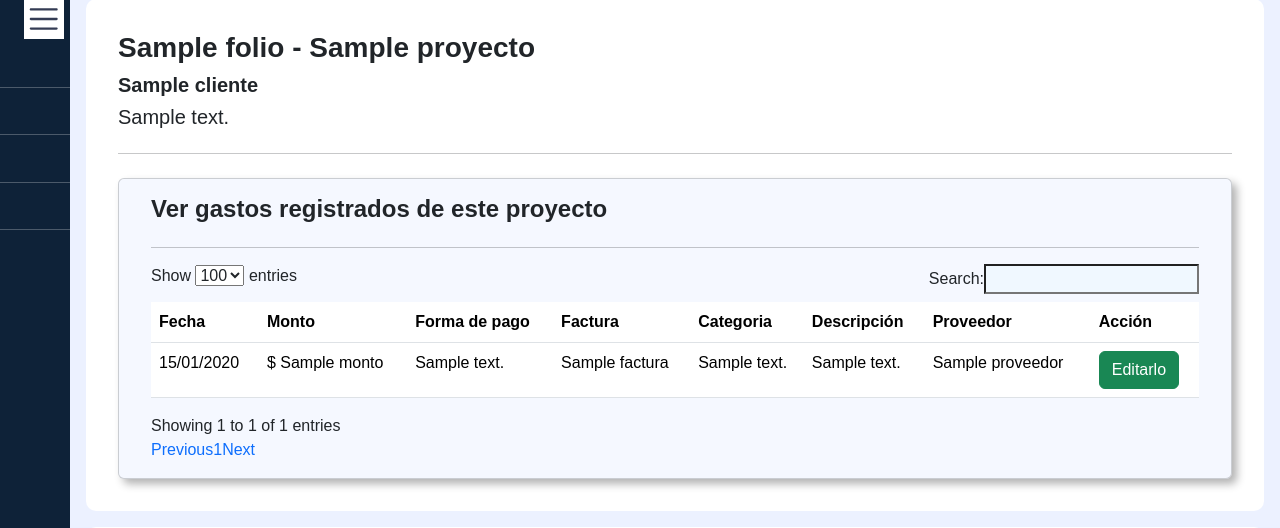
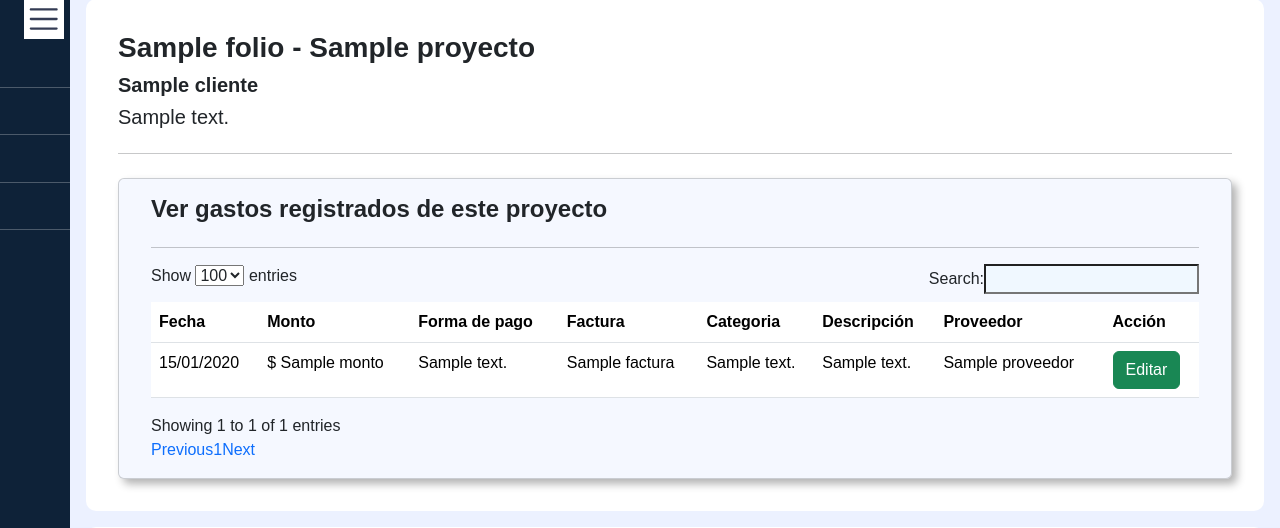
Before and after one commit to gestionDeDatos05/gastosCoprat, a Django app: template Aplicacion/templates/Proceso/Gastos/index.html in a window 1280 px wide. Shown: the part 17-545 px from the top of the page. Run offline with Django 4.2, Linux system fonts and the light colour scheme; the template is opened without the code that fills it: most values are stand-ins (such as "Sample title", 1, 10 or a date in 2020); some libraries are stand-ins or nearby versions.

Commit message:
input Factura

```diff
--- a/Aplicacion/templates/Proceso/Gastos/index.html
+++ b/Aplicacion/templates/Proceso/Gastos/index.html
@@ -54,7 +54,7 @@
                                 <input type="hidden" value="{{context.cliente}}" name="cliente">
                                 <input type="hidden" value="{{context.proyecto}}" name="proyecto">
                                 <input type="hidden" value="{{context.descripcion}}" name="descripcionProyecto">
-                                <button class="btn btn-success">Editarlo</button>
+                                <button class="btn btn-success">Editar</button>
                             </form>
                         </td>
                     </tr>
@@ -121,7 +121,7 @@
                     {% csrf_token %}
                     <div class="row mb-3">
                         <div class="col-6">
-                            <label for="exampleInputEmail1" class="form-label"><b>CATEGORIA *</b></label>
+                            <label class="form-label"><b>CATEGORIA *</b></label>
                             <select class="select2 form-select" aria-label="Default select example" name="categoria"
                                 required>
                                 <option value="">Seleccione la categoria</option>
@@ -131,7 +131,7 @@
                             </select>
                         </div>
                         <div class="col-6">
-                            <label for="exampleInputEmail1" class="form-label"><b>FORMA DE PAGO *</b></label>
+                            <label class="form-label"><b>FORMA DE PAGO *</b></label>
                             <select class="select2 form-select" aria-label="Default select example" name="pago"
                                 required>
                                 <option value="">Seleccione el pago</option>
@@ -143,25 +143,28 @@
                     </div>
                     <div class="row mb-3">
                         <div class="col-6">
-                            <label for="exampleInputEmail1" class="form-label"><b>FACTURA *</b></label>
+                            <label class="form-label"><input class="form-check-input" type="checkbox" value=""
+                                    id="interesadoCheckbox" checked><b> FACTURA *</b></label>
                             <input type="text" class="form-control" placeholder="Ingrese la factura" name="factura"
-                                required autofocus>
+                                id="facturaInput" required autofocus>
+
+                            <input type="hidden" name="factura" id="facturaHiddenInput" value="SF">
                         </div>
                         <div class="col-6">
-                            <label for="exampleInputEmail1" class="form-label"><b>MONTO *</b></label>
+                            <label class="form-label"><b>MONTO *</b></label>
                             <input type="number" class="form-control" placeholder="Ingrese el monto" name="monto"
                                 step="0.01" required>
                         </div>
                     </div>
 
                     <div class=" mb-3">
-                        <label for="exampleInputEmail1" class="form-label"><b>DESCRIPCIÓN *</b></label>
+                        <label class="form-label"><b>DESCRIPCIÓN *</b></label>
                         <input type="text" class="form-control" placeholder="Ingrese una breve descripción"
                             name="descripcion" required>
                     </div>
                     <div class="row mb-3">
                         <div class="col-6">
-                            <label for="exampleInputEmail1" class="form-label"><b>PROVEEDOR *</b></label>
+                            <label class="form-label"><b>PROVEEDOR *</b></label>
                             <input class="form-control" list="datalistOptions" name="proveedor"
                                 placeholder="Ingrese el proveedor" required>
                             <datalist id="datalistOptions">
@@ -187,4 +190,31 @@
     <div class="sign">+</div>
     <div class="text">AGREGAR GASTO</div>
 </button>
+
+
+<script>
+    const facturaInput = document.getElementById('facturaInput');
+    const interesadoCheckbox = document.getElementById('interesadoCheckbox');
+    const facturaHiddenInput = document.getElementById('facturaHiddenInput');
+
+    // Función para habilitar/deshabilitar el campo de email
+    function toggleEmailInput() {
+        if (interesadoCheckbox.checked) {
+            facturaInput.disabled = false;
+            facturaHiddenInput.disabled = true; // Deshabilitar el campo oculto cuando el campo visible esté habilitado
+        } else {
+            facturaInput.disabled = true;
+            facturaInput.value = 'SF'; // Limpia el campo si se deshabilita
+            facturaHiddenInput.value = 'SF'; // Enviar un valor por defecto en el campo oculto
+            facturaHiddenInput.disabled = false; // Habilitar el campo oculto cuando el campo visible esté deshabilitado
+        }
+    }
+
+    // Escuchar cambios en el checkbox
+    interesadoCheckbox.addEventListener('change', toggleEmailInput);
+
+    // Llamada inicial para configurar el estado del input
+    toggleEmailInput();
+</script>
+
 {% endblock %}
```
Also changed, not shown: db.sqlite3.
